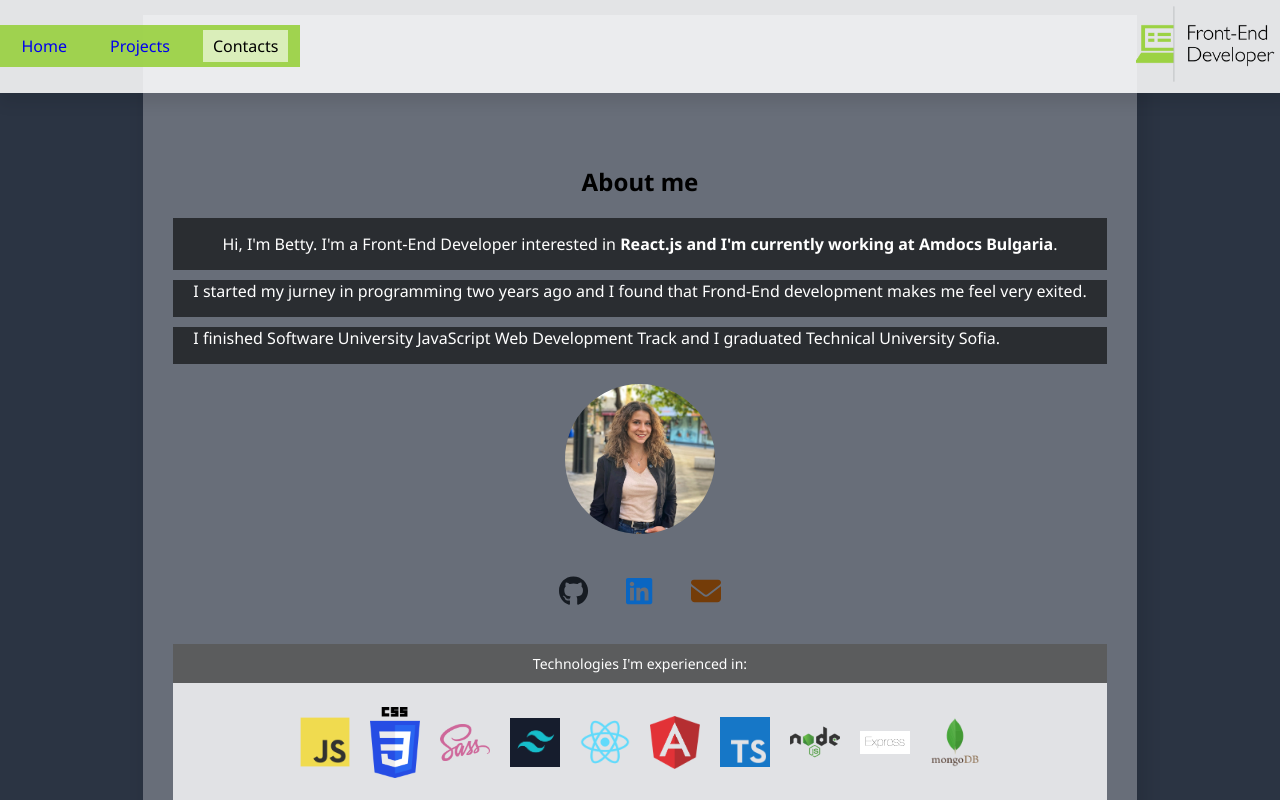
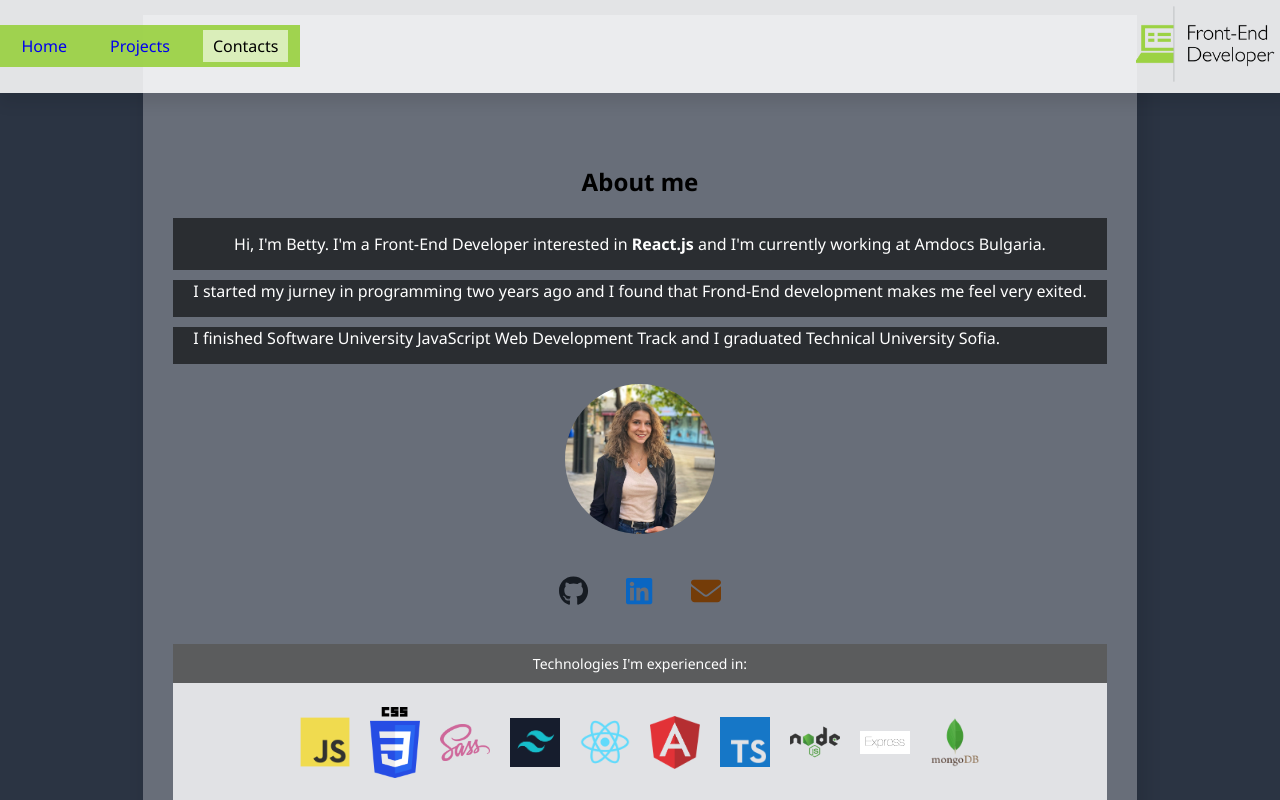
Before and after one commit to beatrisborisova/personal-website, a React (Create React App) app: page /about in a window 1280 px wide. Shown: the top 800 px of the page. Built offline with nearby package versions, Linux system fonts and the light colour scheme.

Commit message:
About page changes

```diff
--- a/src/components/about/About.js
+++ b/src/components/about/About.js
@@ -9,7 +9,7 @@ function About() {
             <div className="content">
                 <h2>About me</h2>
                 <p className='personal-intro'>
-                    Hi, I'm Betty. I'm a Front&#8209;End Developer interested in <b>React.js and I'm currently working at Amdocs Bulgaria</b>.
+                    Hi, I'm Betty. I'm a Front&#8209;End Developer interested in <b>React.js</b> and I'm currently working at Amdocs Bulgaria.
                 </p>
                 <div className='personal-intro-more-info'>
                     <p>I started my jurney in programming two years ago and I found that Frond-End development makes me feel very exited.</p>
```
